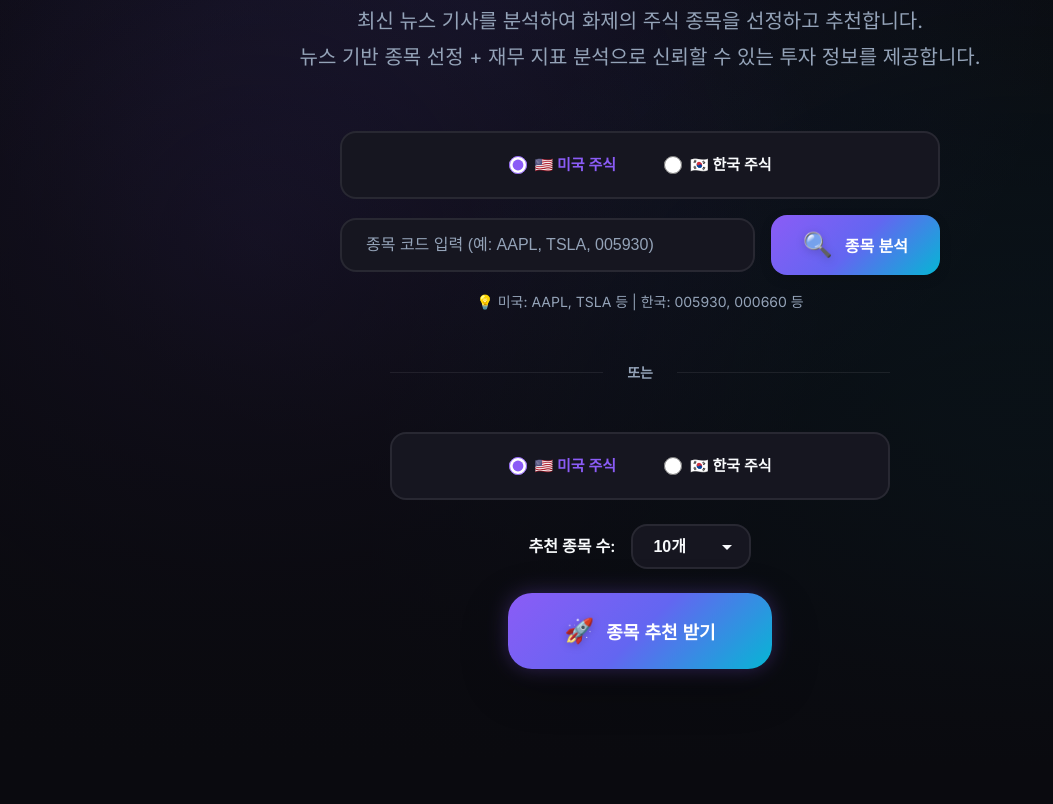
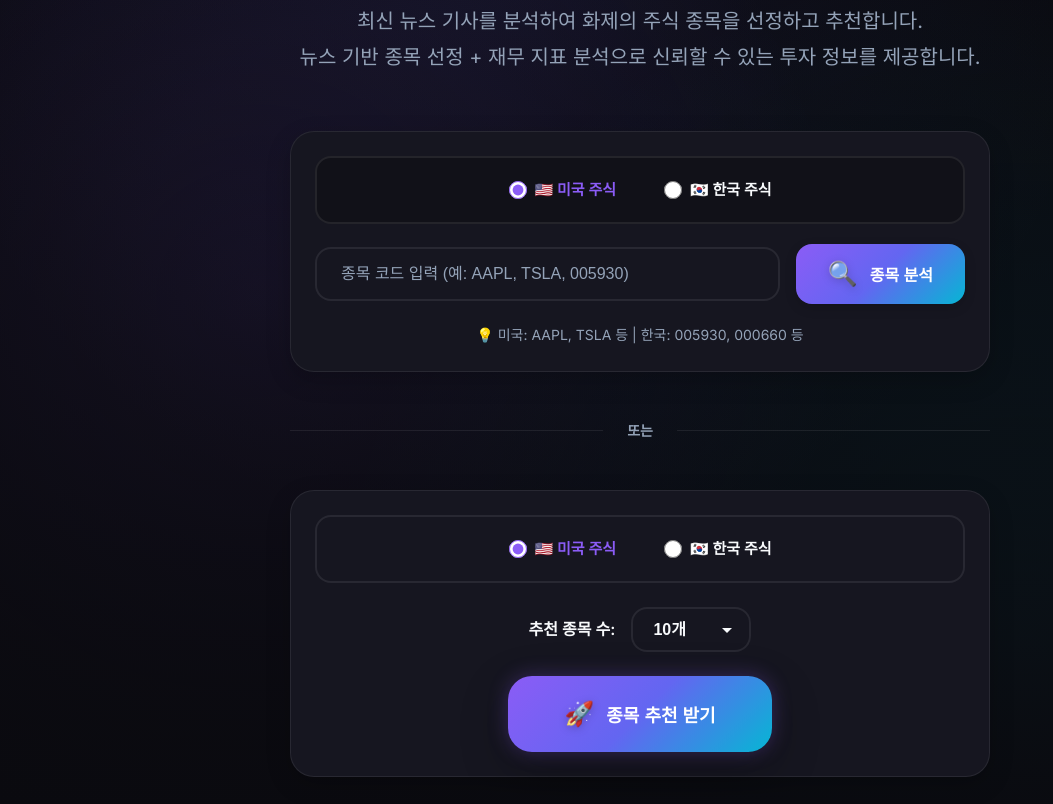
Before and after one commit to djyalu/stock_recommend, a website: page index.html in a window 1280 px wide. Shown: the part 356-1160 px from the top of the page, without its empty margins (0-1053 px from the left). Drawn offline with nearby package versions, Linux system fonts and the light colour scheme.

Commit message:
Improve: Enhanced UI layout with better spacing and card styling

```diff
--- a/style.css
+++ b/style.css
@@ -269,8 +269,11 @@ body {
     display: flex;
     flex-direction: column;
     align-items: center;
-    gap: 2.5rem;
+    gap: 2rem;
     animation: fadeInUp 0.8s ease 0.6s both;
+    width: 100%;
+    max-width: 800px;
+    margin: 0 auto;
 }
 
 /* 개별 종목 검색 */
@@ -278,21 +281,34 @@ body {
     display: flex;
     flex-direction: column;
     align-items: center;
-    gap: 1rem;
+    gap: 1.25rem;
     width: 100%;
-    max-width: 600px;
-}
-
-.market-selector {
+    max-width: 700px;
+    padding: 1.5rem;
+    background: var(--bg-card);
+    border: 1px solid var(--border);
+    border-radius: var(--radius-xl);
+    box-shadow: var(--shadow-lg);
+}
+
+.market-selector,
+.recommend-market-selector {
     display: flex;
     align-items: center;
     gap: 1rem;
     padding: 0.75rem 1.5rem;
-    background: var(--bg-card);
+    background: var(--bg-elevated);
     border: 2px solid var(--border);
     border-radius: var(--radius-lg);
     width: 100%;
     justify-content: center;
+    transition: all 0.2s;
+}
+
+.market-selector:hover,
+.recommend-market-selector:hover {
+    border-color: var(--primary);
+    box-shadow: var(--shadow-sm);
 }
 
 .market-option {
@@ -405,8 +421,8 @@ body {
     display: flex;
     align-items: center;
     width: 100%;
-    max-width: 500px;
-    margin: 0.5rem 0;
+    max-width: 700px;
+    margin: 1rem 0;
 }
 
 .divider-line::before,
@@ -430,7 +446,12 @@ body {
     align-items: center;
     gap: 1.5rem;
     width: 100%;
-    max-width: 500px;
+    max-width: 700px;
+    padding: 1.5rem;
+    background: var(--bg-card);
+    border: 1px solid var(--border);
+    border-radius: var(--radius-xl);
+    box-shadow: var(--shadow-lg);
 }
 
 .recommend-market-selector {
```
